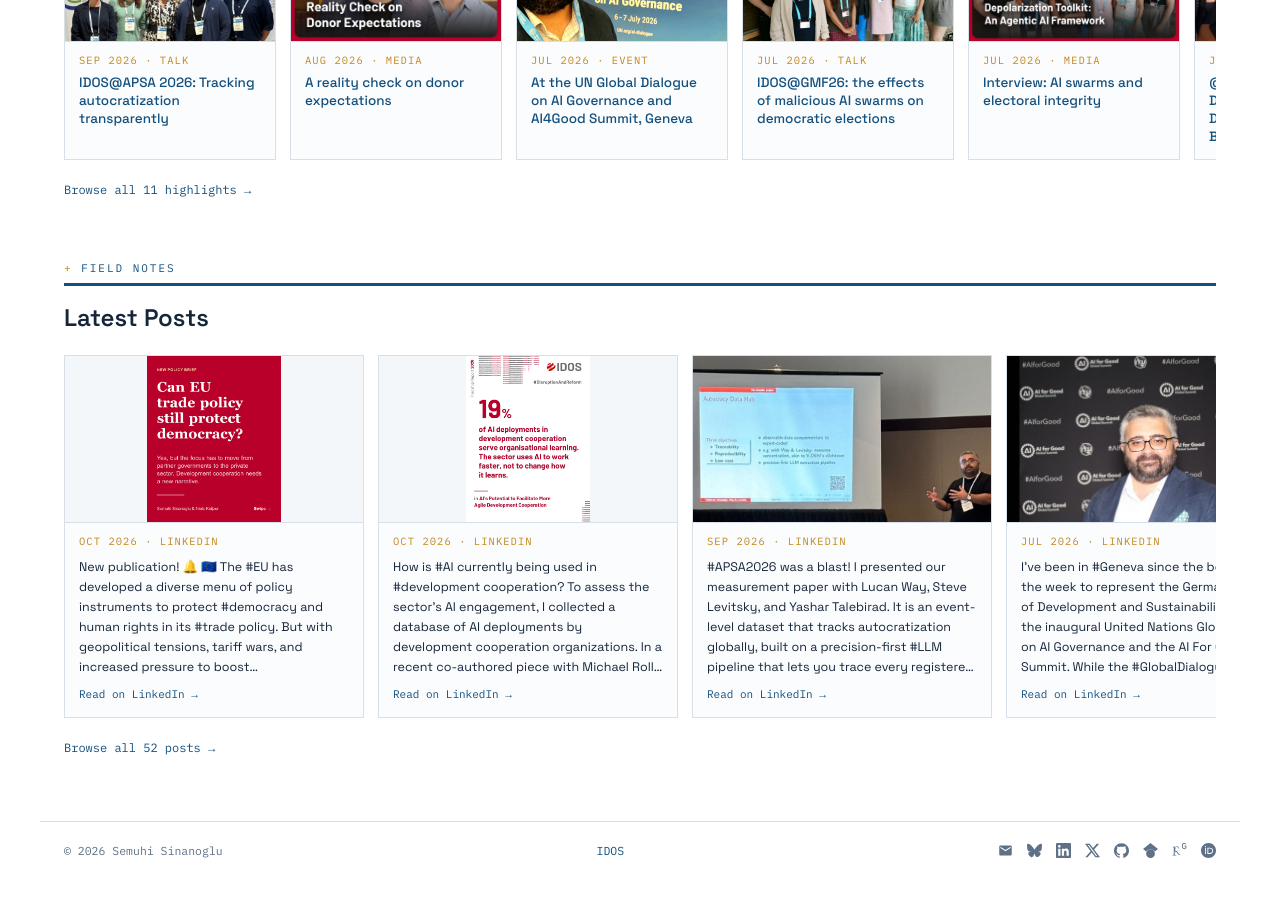
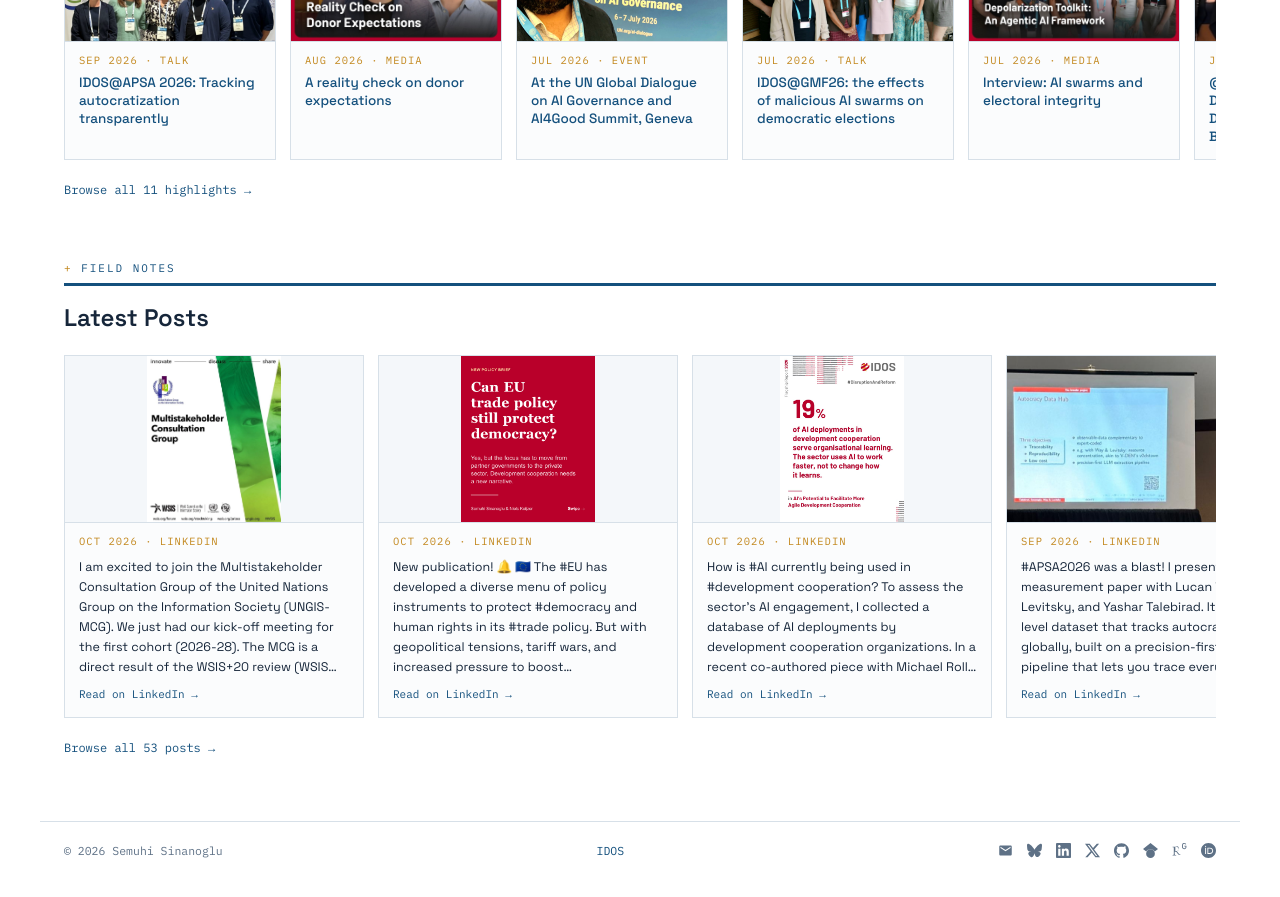
Before and after one commit to semuhi/semuhi.github.io, a Jekyll site: the page built from index.html, in a window 1280 px wide and 900 px high, scrolled down 1531 px. Shown: the top 897 px of the window. Built offline with Jekyll 4.4.1, drawn with Linux system fonts in a browser that asks for light colours.

Commit message:
Data: add UNGIS-MCG membership post (social)
Co-Authored-By: Claude Opus 5.5 <noreply@anthropic.com>

```diff
--- a/_data/social.yml
+++ b/_data/social.yml
@@ -25,6 +25,14 @@
 # Dates for the 2024-25 backfill are decoded from the LinkedIn post IDs (UTC).
 
 posts:
+  - date: 2026-10-28
+    platform: linkedin
+    type: news
+    url: "https://www.linkedin.com/posts/semuhisinanoglu_egovernance-ai-digitalization-share-7521184727433773057-_WQb"
+    excerpt: "I am excited to join the Multistakeholder Consultation Group of the United Nations Group on the Information Society (UNGIS-MCG). We just had our kick-off meeting for the first cohort (2026-28). The MCG is a direct result of the WSIS+20 review (WSIS Process), which the United Nations General Assembly concluded in December 2025. Following the ECOSOC call for UNGIS to draw on multi-stakeholder advice, UNGIS convenes this consultative body to receive input from diverse stakeholders and to help put WSIS commitments into practice."
+    portfolio: [aitech]
+    image: /assets/img/post-ungis-mcg.webp
+    fit: contain  # portrait 4:5 UNGIS-MCG card: crop clips the title
   - date: 2026-10-27
     platform: linkedin
     type: publication
--- a/_design/preview/portfolio-aitech.html
+++ b/_design/preview/portfolio-aitech.html
@@ -79,10 +79,10 @@
   <span class="mono go">Browse all 5 highlights &rarr;</span>
 </a>
 <a class="actlink" href="activity.html?pf=aitech#posts">
-  <div class="num">Field notes &middot; 10</div>
+  <div class="num">Field notes &middot; 11</div>
   <h3>Posts from LinkedIn and Bluesky</h3>
-  <p>Latest: How is #AI currently being used in #development cooperation? To assess the sector's AI ... &middot; Oct 2026</p>
-  <span class="mono go">Browse all 10 posts &rarr;</span>
+  <p>Latest: I am excited to join the Multistakeholder Consultation Group of the United Nations Grou... &middot; Oct 2026</p>
+  <span class="mono go">Browse all 11 posts &rarr;</span>
 </a>
 </div>
 </section>
```
Also changed, not shown: _design/preview/activity.html (+7 -1 lines), _design/preview/index.html (+8 -8 lines), assets/img/post-ungis-mcg.webp (added).
